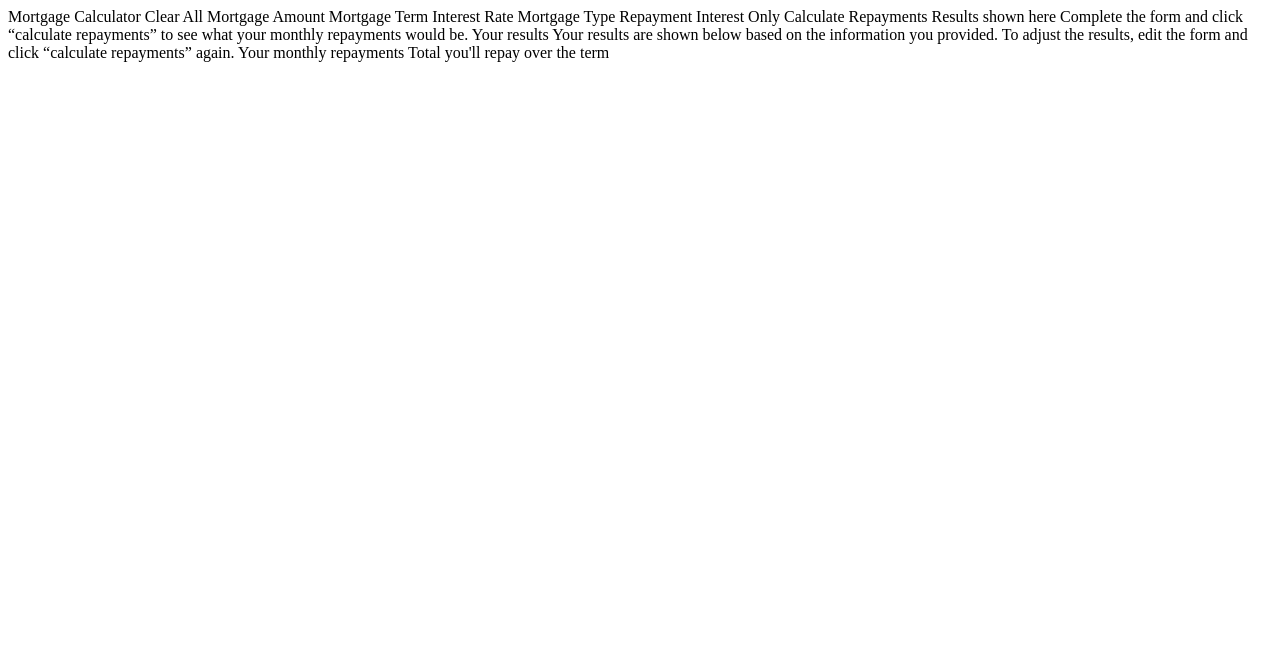
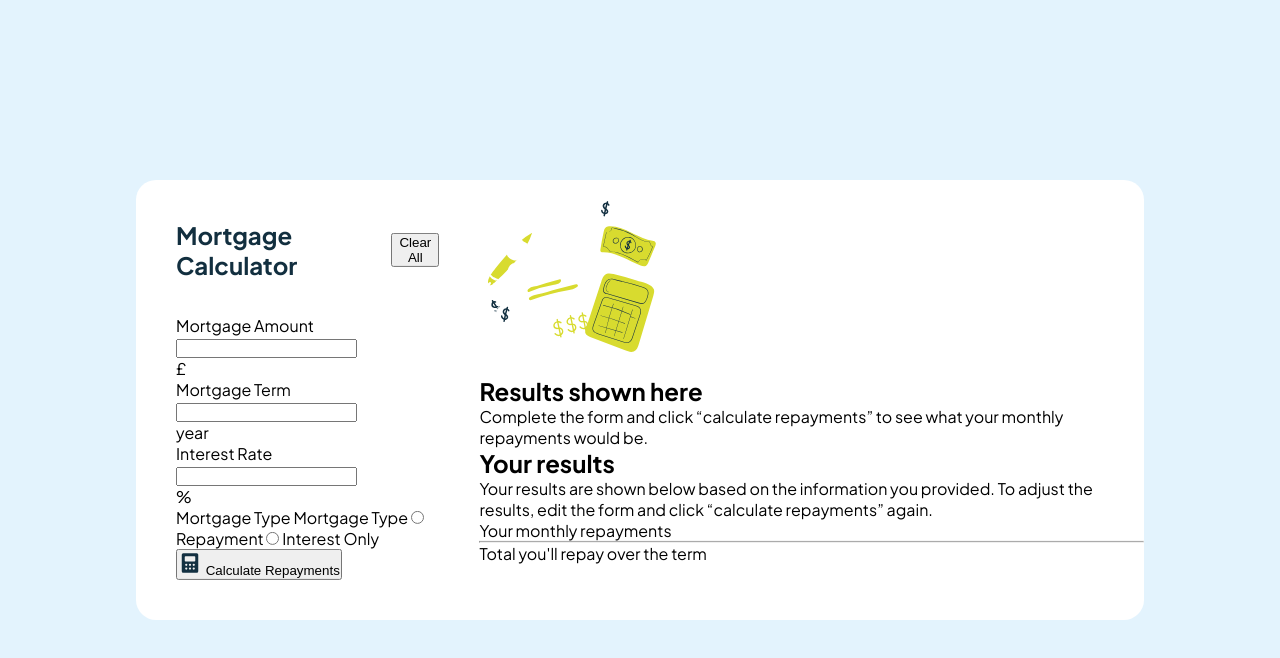
Before and after one commit to Glenda9031/Mortgage_Repayment_Calculator_Main, a plain HTML site: page index.html in a window 1280 px wide. Drawn offline with Linux system fonts and the light colour scheme.

Commit message:
Revised index.html and style.css

```diff
--- a/css/style.css
+++ b/css/style.css
@@ -0,0 +1,57 @@
+@import url("https://fonts.googleapis.com/css2?family=Plus+Jakarta+Sans:ital,wght@0,200..800;1,200..800&display=swap");
+
+:root {
+    --Lime: hsl(61, 70%, 52%);
+    --Red: hsl(4, 69%, 50%);
+
+    --White: hsl(0, 0%, 100%);
+    --Slate100: hsl(202, 86%, 94%);
+    --Slate300: hsl(203, 41%, 72%);
+    --Slate500: hsl(200, 26%, 54%);
+    --Slate700: hsl(200, 24%, 40%);
+    --Slate900: hsl(202, 55%, 16%);
+  }
+
+/* Reset */
+
+*,
+*::before,
+*::after {
+  margin: 0;
+  padding: 0;
+  box-sizing: border-box;
+}
+
+body {
+  font-family: "Plus Jakarta Sans", sans-serif;
+  background-color: var(--Slate100);
+}
+
+/* Layout */
+
+.container {
+    position: absolute;
+    top: 50%;
+    left: 50%;
+    transform: translate(-50%, -50%);
+    display: flex;
+    background-color: var(--White);
+    border-radius: 1.25rem;
+    width: 63em;
+}
+
+.details-container {
+    width: 50%;
+    padding: 2.5rem;
+}
+
+.header-container {
+    display: flex;
+    justify-content: space-between;
+    align-items: center;
+    margin-bottom: 2.2rem;
+}
+
+h1 {
+    color: var(--Slate900);
+}
--- a/index.html
+++ b/index.html
@@ -9,44 +9,82 @@
   <title>Frontend Mentor | Mortgage repayment calculator</title>
 </head>
 <body>
+  <main>
+    <section>
+      <div class="container">
+        <div class="details-container">
+          <div class="header-container">
+            <h1>Mortgage Calculator</h1>
+            <button class="clear-button">Clear All</button>
+          </div>
+          <form action="">
+            <div class="amount">
+              <label for="mortgage-amount-input">Mortgage Amount</label>
+              <input type="number" id="mortgage-amount-input" name="mortgage-amount-input" />
+              <div class="pound-symbol symbol-background">&pound;</div>
+              <p class="error-msg"></p>
+            </div>
 
-  Mortgage Calculator
-  Clear All
+            <div class="term-interest-container">
+              <div class="term-cont">
+                <label for="Mortgage-term">Mortgage Term</label>
+                <input type="number" id="mortgage-term-input" name="mortgage-term-input" />
+                <div class="year-symbol symbol-background">year</div>
+                <p class="error-msg"></p>
+              </div>
 
-  Mortgage Amount
+              <div class="interest-container">
+                <label for="Mortgage-term">Interest Rate</label>
+                <input type="number" id="interest-rate-input" name="interest-rate" />
+                <div class="percent-symbol symbol-background">%</div>
+                <p class="error-msg"></p>
+              </div>
+            </div>
 
-  Mortgage Term
+            <div class="type-container">
+              <label for="Mortgage-term">Mortgage Type</label>
+              <label for="repayment-option" class="option repayment-label">Mortgage Type
+                <input type="radio" id="repayment-option" name="Mortgagetype" value="repayment" />
+                Repayment
+              </label>
+              <label for="interest-only-option" class="option interestonly-label">
+                <input type="radio" id="interest-only-option" name="Mortgagetype" value="interest-only" />
+                Interest Only
+              </label>
+              <p class="error-msg"></p>
+            </div>
+            <button class="calculate-button">
+              <img src="./assets/images/icon-calculator.svg" alt="calculator icon" />
+              <span>Calculate Repayments</span>
+            </button>
+          </form>
+        </div>
 
-  Interest Rate
+        <div class="results-container">
+          <div class="results-header">
+            <img src="./assets/images/illustration-empty.svg" alt="empty illustration" />
+            <h2>Results shown here</h2>
+            <p class="desc">Complete the form and click “calculate repayments” to see what
+              your monthly repayments would be.</p>
+          </div>
 
-  Mortgage Type
-  Repayment
-  Interest Only
+          <div class="results-detail">
+            <h2>Your results</h2>
+            <p>Your results are shown below based on the information you provided.
+              To adjust the results, edit the form and click “calculate repayments” again.</p>
 
-  Calculate Repayments
-
-  <!-- Empty results start -->
-
-  Results shown here
-
-  Complete the form and click “calculate repayments” to see what
-  your monthly repayments would be.
-
-  <!-- Empty results end -->
-
-  <!-- Completed results start -->
-
-  Your results
-
-  Your results are shown below based on the information you provided.
-  To adjust the results, edit the form and click “calculate repayments” again.
-
-  Your monthly repayments
-
-  Total you'll repay over the term
-
-  <!-- Completed results end -->
-
+              <div class="results-summary">
+                <p class="monthly-repayment-label">Your monthly repayments</p>
+                <h3 class="monthly-repayment-label-amount"></h3>
+                <hr />
+                <p class="total-repayment-label">Total you'll repay over the term</p>
+                <h3 class="monthly-repayment-label-amount"></h3>
+              </div>
+          </div>
+        </div>
+      </div>
+    </section>
+  </main>
   <script src="script.js"></script>
 </body>
 </html>
```
